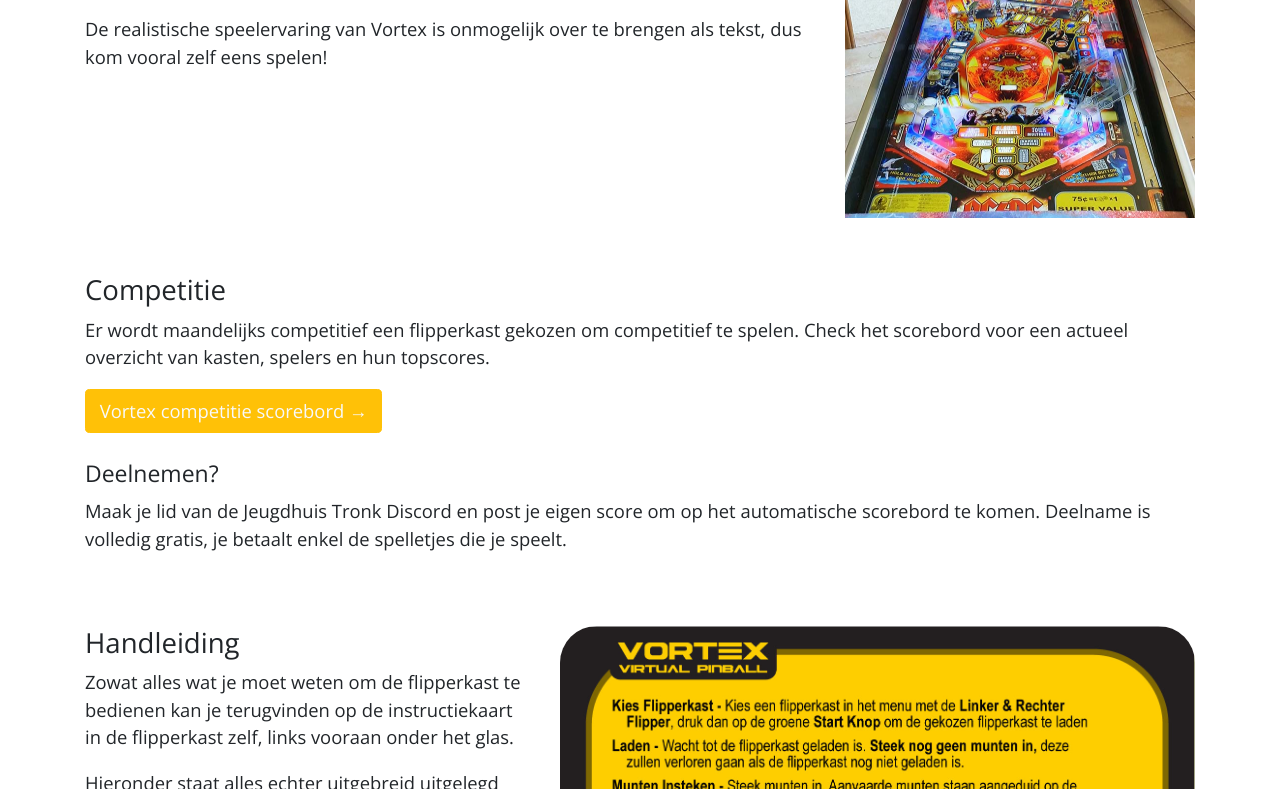
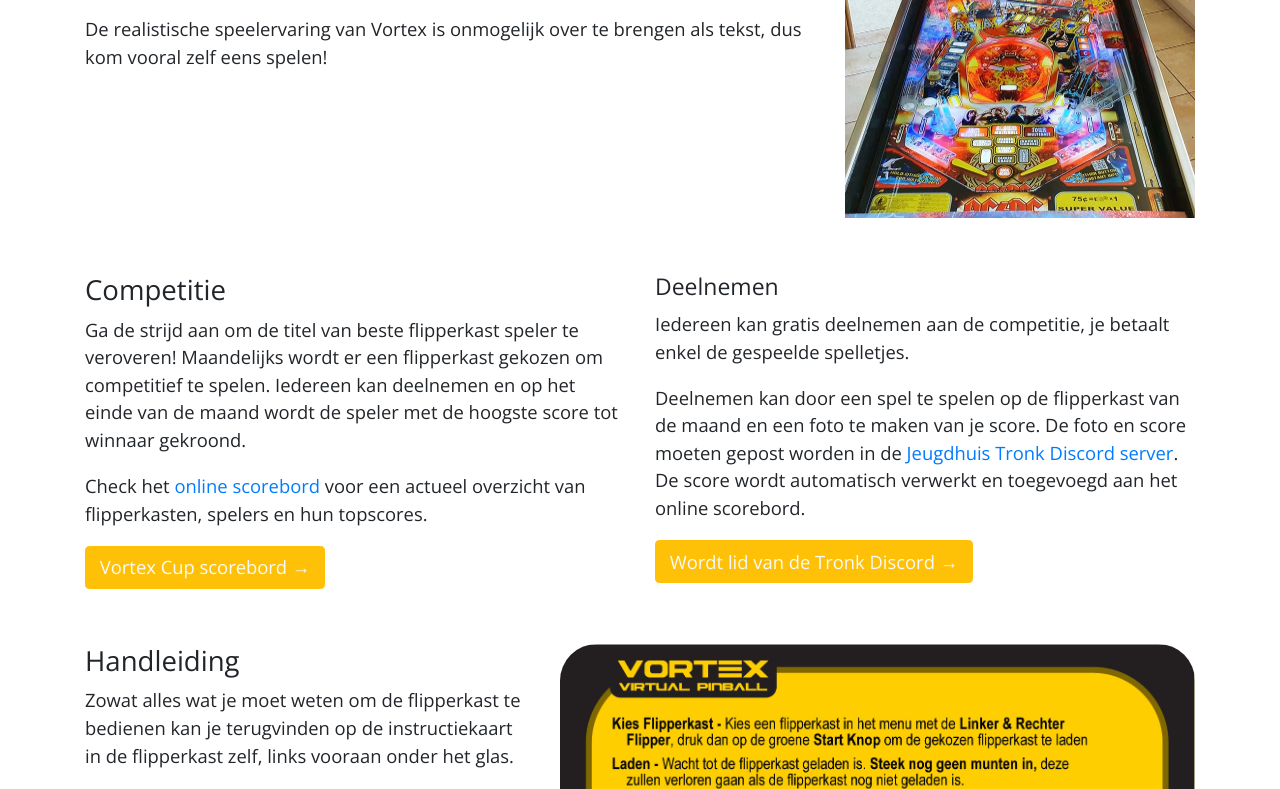
Before and after one commit to JeugdhuisTronk/website, a plain HTML site: page flipperkast.html in a window 1280 px wide. Shown: the part 579-1368 px from the top of the page. Drawn offline with nearby package versions, Linux system fonts and the light colour scheme.

Commit message:
Improved competition section content

```diff
--- a/flipperkast.html
+++ b/flipperkast.html
@@ -171,9 +171,15 @@
           <h4>Competitie</h4>
 
           <p>
-            Er wordt maandelijks competitief een flipperkast gekozen om
-            competitief te spelen. Check het scorebord voor een actueel
-            overzicht van kasten, spelers en hun topscores.
+            Ga de strijd aan om de titel van beste flipperkast speler te
+            veroveren! Maandelijks wordt er een flipperkast gekozen om
+            competitief te spelen. Iedereen kan deelnemen en op het einde van de
+            maand wordt de speler met de hoogste score tot winnaar gekroond.
+          </p>
+          <p>
+            Check het
+            <a href="https://scores.kevinvt.com">online scorebord</a> voor een
+            actueel overzicht van flipperkasten, spelers en hun topscores.
           </p>
 
           <a
@@ -181,22 +187,38 @@
             class="btn btn-warning text-light"
             rel="noopener"
             target="_blank"
-            >Vortex competitie scorebord →</a
+            >Vortex Cup scorebord →</a
+          >
+        </div>
+
+        <div class="col-md mt-4 mt-md-0">
+          <h5>Deelnemen</h5>
+
+          <p>
+            Iedereen kan gratis deelnemen aan de competitie, je betaalt enkel de
+            gespeelde spelletjes.
+          </p>
+          <p>
+            Deelnemen kan door een spel te spelen op de flipperkast van de maand
+            en een foto te maken van je score. De foto en score moeten gepost
+            worden in de
+            <a href="https://discord.gg/uhAZabYB4j"
+              >Jeugdhuis Tronk Discord server</a
+            >. De score wordt automatisch verwerkt en toegevoegd aan het online
+            scorebord.
+          </p>
+
+          <a
+            href="https://discord.gg/uhAZabYB4j"
+            class="btn btn-warning text-light"
+            rel="noopener"
+            target="_blank"
+            >Wordt lid van de Tronk Discord →</a
           >
         </div>
       </div>
 
-      <div class="row">
-        <div class="col-md">
-          <h5 class="mt-4">Deelnemen?</h5>
-
-          <p>
-            Maak je lid van de Jeugdhuis Tronk Discord en post je eigen score om
-            op het automatische scorebord te komen. Deelname is volledig gratis,
-            je betaalt enkel de spelletjes die je speelt.
-          </p>
-        </div>
-      </div>
+      <div class="row"></div>
 
       <div class="row mt-5">
         <div class="col-lg-5">
```
